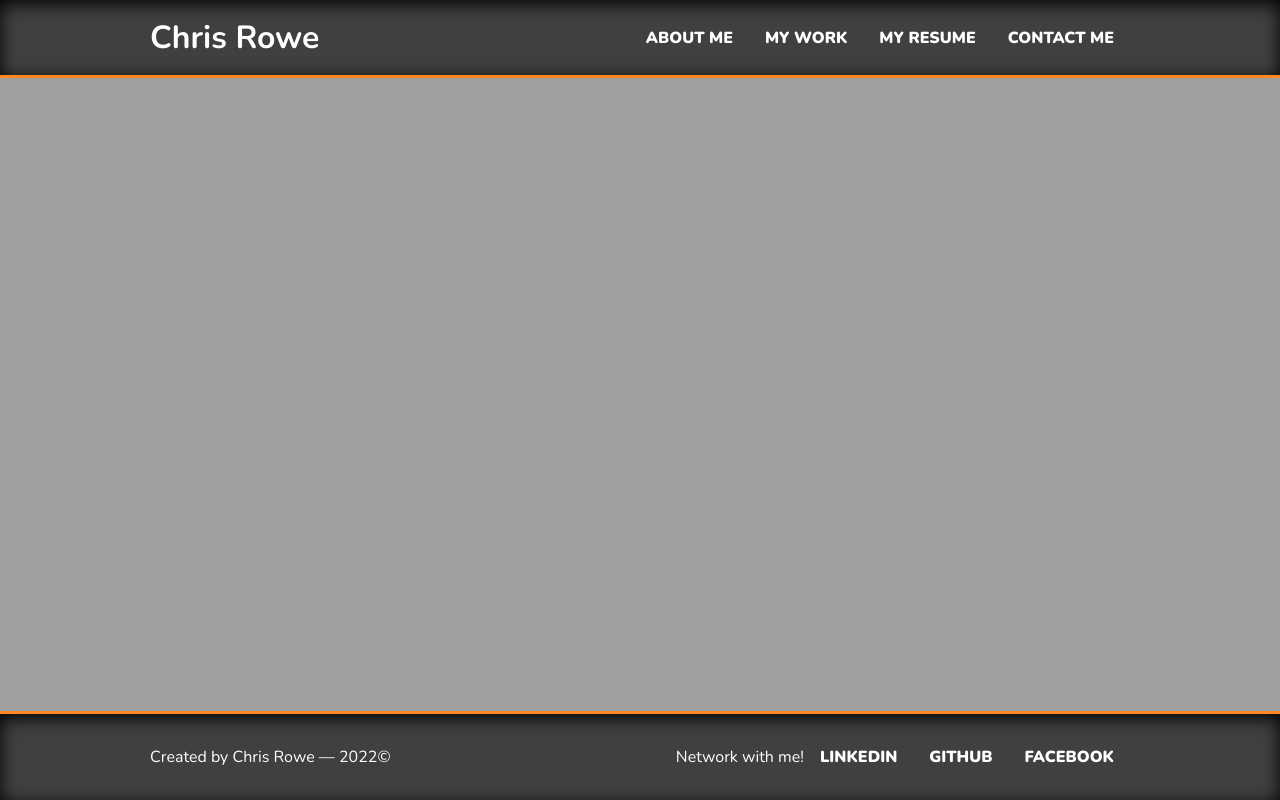
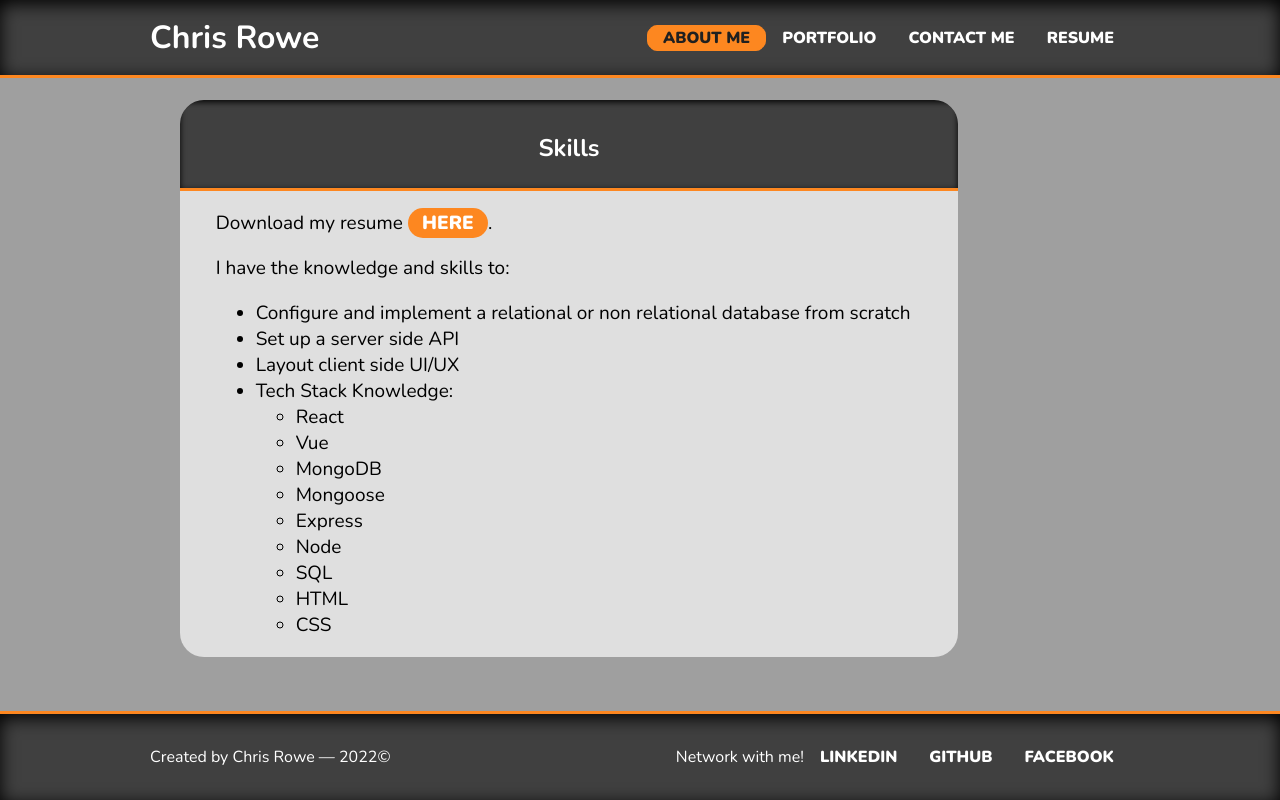
Before and after one commit to Rowe2ry/Portfolio, a React (Create React App) app: page /resume in a window 1280 px wide. Built offline with nearby package versions, Linux system fonts and the light colour scheme.

Commit message:
Added Reume component

```diff
--- a/package.json
+++ b/package.json
@@ -4,9 +4,14 @@
   "private": true,
   "homepage": "https://github.com/Rowe2ry/Portfolio",
   "dependencies": {
+    "@fortawesome/fontawesome-svg-core": "^6.1.1",
+    "@fortawesome/free-brands-svg-icons": "^6.1.1",
+    "@fortawesome/free-solid-svg-icons": "^6.1.1",
+    "@fortawesome/react-fontawesome": "^0.1.18",
     "@testing-library/jest-dom": "^5.16.4",
     "@testing-library/react": "^13.2.0",
     "@testing-library/user-event": "^13.5.0",
+    "babel-plugin-macros": "^3.1.0",
     "gh-pages": "^4.0.0",
     "react": "^18.1.0",
     "react-dom": "^18.1.0",
--- a/src/App.js
+++ b/src/App.js
@@ -3,8 +3,10 @@ import Header from './components/Header';
 import AboutMe from './components/AboutMe';
 import Work from './components/Work';
 import Contact from './components/Contact';
+import Resume from './components/Resume';
 import Footer from './components/Footer';
 import { BrowserRouter as Router, Route, Routes } from 'react-router-dom';
+import { FontAwesomeIcon } from '@fortawesome/react-fontawesome'
 
 function App() {
   return (
@@ -16,6 +18,7 @@ function App() {
           <Route path="/about" element={<AboutMe />} />
           <Route path="/work" element={<Work />} />
           <Route path="/contact" element={<Contact />} />
+          <Route path="/resume" element={<Resume />} />
         </Routes>
       </main>
       <Footer />
--- a/src/components/AboutMe.js
+++ b/src/components/AboutMe.js
@@ -43,7 +43,7 @@ const AboutMe = () => {
                         </section>
                         <section className="card__body row">
                             <div className="card__text">
-                                <p><strong>Values:</strong> I'm a {new Date().getFullYear() - 1990} year old living in Atlanta, GA. My pronouns are "Him/He" and currently have 1 son. My wife, Merry and I are proudly Christian with an emphasis on loving everybody and being accepting. We care about family, community, and creating environments where people are constantly able to grow. We have 2 cats and we host international language sutdents out of our home.</p>
+                                <p><strong>Values:</strong> I'm a {new Date().getFullYear() - 1990} year old living in Atlanta, GA. My pronouns are "Him/He" and currently have 1 child. My wife, Merry and I care about family, community, and creating environments where people are constantly able to grow. We have 2 cats and we host international language students out of our home.</p>
                             </div>
                             <div className="card__text">
                                 <p>I have always been in love with absolutely anything creative. From a young age, one of my favorite things to do was to draw and make artwork. In High School I became heavily vested in Photography. This turned into a career in digital imaging and print through all of my 20s. I have {new Date().getFullYear() - 2004} years of experience in Adobe Photoshop and Illustrator from that portion of my journey. Throughout it all my ultimate source of inspiration has been my love of all things automotive. As I have come to the current crossroads of life, I have experimented with wood working, welding & metalworking, and home maintenance. All of this has led me toward learning about web development as the next limitless opportunity for creativity.</p>
--- a/src/components/Footer.js
+++ b/src/components/Footer.js
@@ -3,7 +3,7 @@ const Footer = () => {
         <footer>
             <div className="container row flex__space__between align__items__center">
                 <p className="copywrite">Created by Chris Rowe — 2022©</p>
-                <ul className="row nav__list align__items__center">
+                <ul className="row nav__list align__items__center desktop">
                     <li><p className="copywrite">Network with me!</p></li>
                     <li><a target="_blank" href="https://www.linkedin.com/in/rowe2ry/" rel="noreferrer">LinkedIn</a></li>
                     <li><a target="_blank" href="https://github.com/Rowe2ry/" rel="noreferrer">GitHub</a></li>
--- a/src/components/Nav.js
+++ b/src/components/Nav.js
@@ -1,14 +1,14 @@
 import { Link } from "react-router-dom";
 import resume from '../assets/pdf/ChrisRoweResume_May_2022.pdf';
 
-const Nav = () => {
+const Nav = ({ page, handleNavClick }) => {
 
     return (
         <ul className="row nav__list align__items__center">
-            <li><Link to="/about">About Me</Link></li>
-            <li><Link to="/work">My Work</Link></li>
-            <li><a href={resume}>My Resume</a></li>
-            <li><Link to="/contact">Contact Me</Link></li>
+            <li className={page === 'About' ? 'active' : ''}><Link to="/about" onClick={() => handleNavClick('About')}>About Me</Link></li>
+            <li className={page === 'Portfolio' ? 'active' : ''}><Link to="/work" onClick={() => handleNavClick('Portfolio')}>Portfolio</Link></li>
+            <li className={page === 'Contact' ? 'active' : ''}><Link to="/contact" onClick={() => handleNavClick('Contact')}>Contact Me</Link></li>
+            <li className={page === 'Resume' ? 'active' : ''}><Link to="/resume" onClick={() => handleNavClick('Resume')}>Resume</Link></li>
         </ul>
     );
 };
--- /dev/null
+++ b/src/components/Resume.js
@@ -0,0 +1,44 @@
+const AboutMe = () => {
+
+
+
+    return (
+        <div className="background">
+            <div className="container">
+                <div className="row">
+                    <article className="card">
+                        <section className="card__header">
+                            <h2 className="card__title">Skills</h2>
+                        </section>
+                        <section className="card__body row">
+                            <div className="card__text">
+                                <p>Download my resume <a class="body__link" href="../assets/pdf/ChrisRoweResume_May_2022.pdf">HERE</a>.</p>
+                                <p>I have the knowledge and skills to:</p>
+                                <ul>
+                                    <li>Configure and implement a relational or non relational database from scratch</li>
+                                    <li>Set up a server side API</li>
+                                    <li>Layout client side UI/UX</li>
+                                    <li>Tech Stack Knowledge:
+                                        <ul>
+                                        <li>React</li>
+                                            <li>Vue</li>
+                                            <li>MongoDB</li>
+                                            <li>Mongoose</li>
+                                            <li>Express</li>
+                                            <li>Node</li>
+                                            <li>SQL</li>
+                                            <li>HTML</li>
+                                            <li>CSS</li>
+                                        </ul>
+                                    </li>
+                                </ul>
+                            </div>
+                        </section>
+                    </article>
+                </div>
+            </div>
+        </div>
+    );
+};
+
+export default AboutMe;
--- a/src/styles/style.css
+++ b/src/styles/style.css
@@ -116,6 +116,22 @@ a:hover {
     text-shadow: 2px 2px 4px var(--clr-primary-glow);
 }
 
+.active,
+.active a {
+    background-color: var(--clr-tertiary-highlight);
+    border-radius: .5rem;
+    color: var(--clr-dark-1);
+}
+
+.active:hover {
+    box-shadow: 2px 2px 4px var(--clr-black);
+}
+
+.active a:hover{
+    color: var(--clr-white);
+    text-shadow: none;
+}
+
 .card {
     margin: 1.375rem 1.875rem;
     background-color: var(--clr-light-3);
@@ -152,6 +168,19 @@ a:hover {
 .card__text + .card__text {
     border-left: 2px solid var(--clr-tertiary-highlight);
     max-width: 50%;
+}
+
+.body__link {
+    background-color: var(--clr-tertiary-highlight);
+    padding: .125em .75em;
+    border-radius: 20rem;
+    color: var(--clr-white);
+    font-weight: 900;
+    cursor: pointer;
+}
+
+.body__link:hover {
+    color: var(--clr-black);
 }
 
 .background {
```
Also changed, not shown: 1 other file (tests, documents, lock files or other folders).
